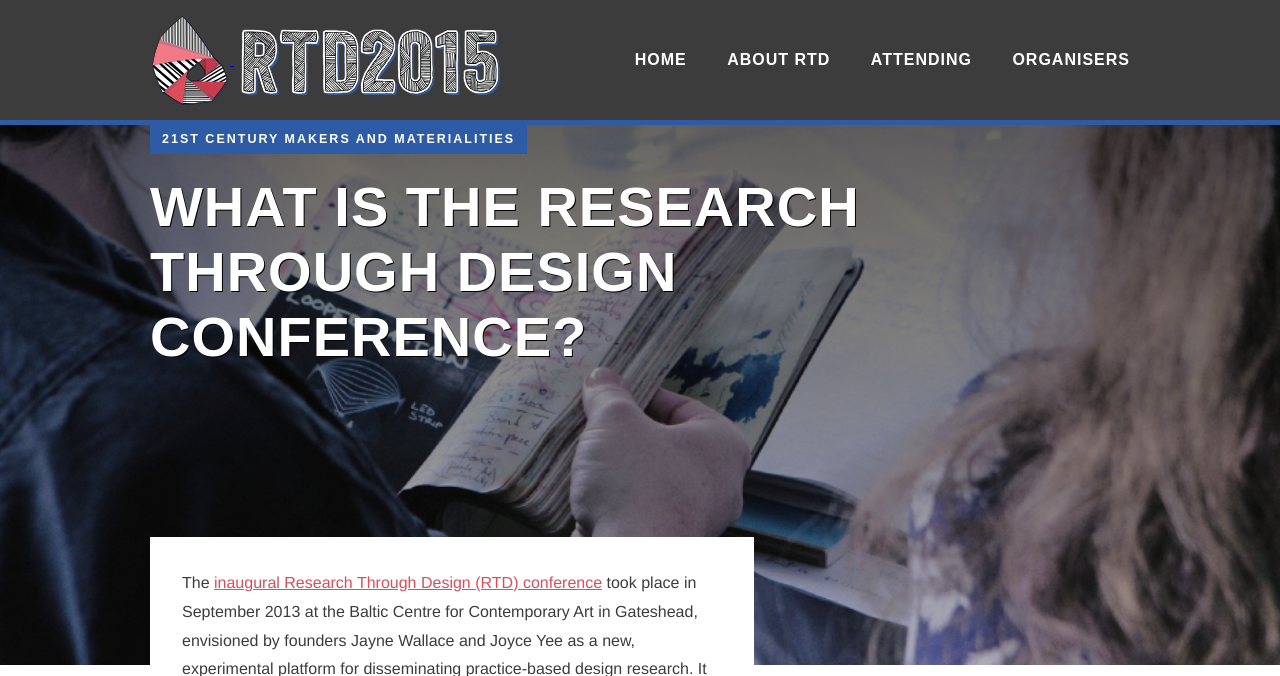
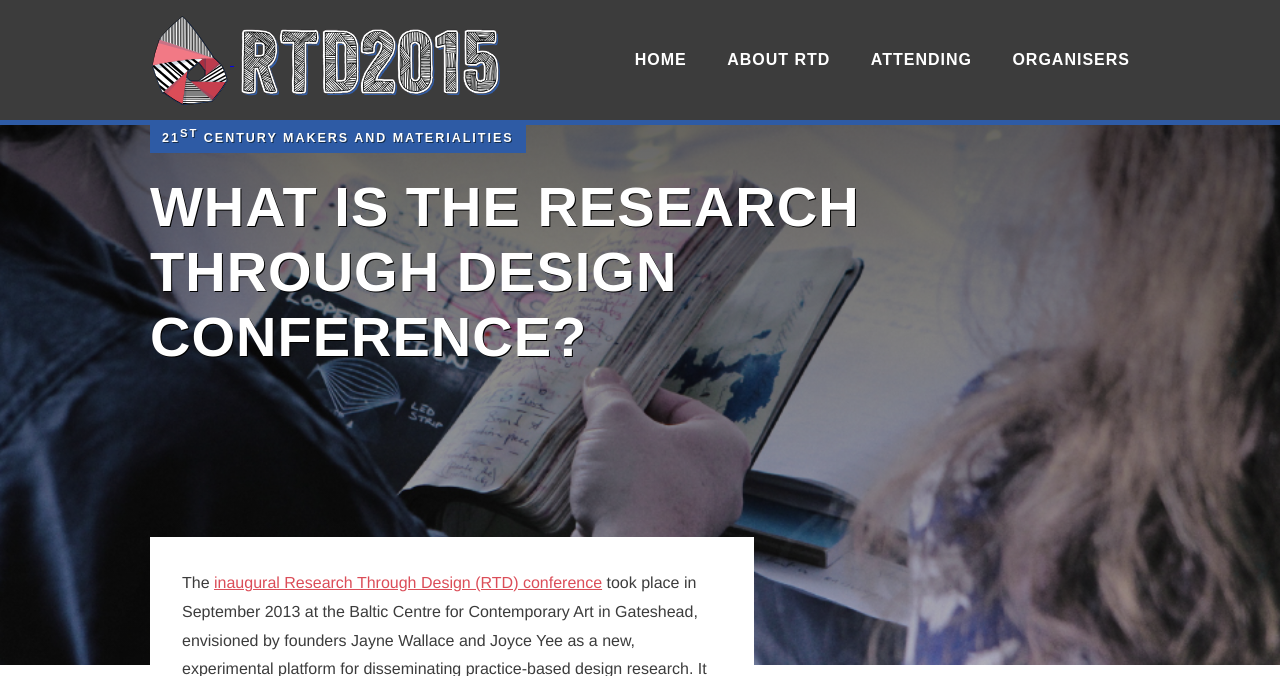
Before and after one commit to research-through-design-conference/rtdconf2, a Django app: page /about/ in a window 1280 px wide. Shown: the top 676 px of the page. Run offline with Django 3.2, Linux system fonts and the light colour scheme; style sheets or scripts are compiled from the project's sources; some libraries are stand-ins or nearby versions.

Commit message:
more changes to tagline

```diff
--- a/app/templates/base.html
+++ b/app/templates/base.html
@@ -48,7 +48,7 @@
 						<img src="{{STATIC_URL}}img/logotype.svg" width="272" height="70">
 					</a>
 					<div class="tagline">
-						<p>21<span>st</span> Century Makers and Materialities</p>
+						<p>21<sup>st</sup> Century Makers and Materialities</p>
 					</div>
 				</div>
 				<nav>
--- a/srv/assets/scss/global.scss
+++ b/srv/assets/scss/global.scss
@@ -75,7 +75,7 @@ body#rtd2015{
 				position: absolute;
 				top: 125px;
 				background-color: #2e5ba5;
-				padding: 3px 12px;
+				padding: 1px 12px 3px;
 				max-width: 980px;
 				p{
 					color: white;
@@ -85,6 +85,11 @@ body#rtd2015{
 					letter-spacing: 2px;
 					text-transform: uppercase;
 					font-size: 0.782em;
+					text-shadow: 1px 1px 0 #142d4d;
+					margin-top: -4px;
+					sup{
+						font-size: 0.9em;
+					}
 				}
 			}
 		}
```
